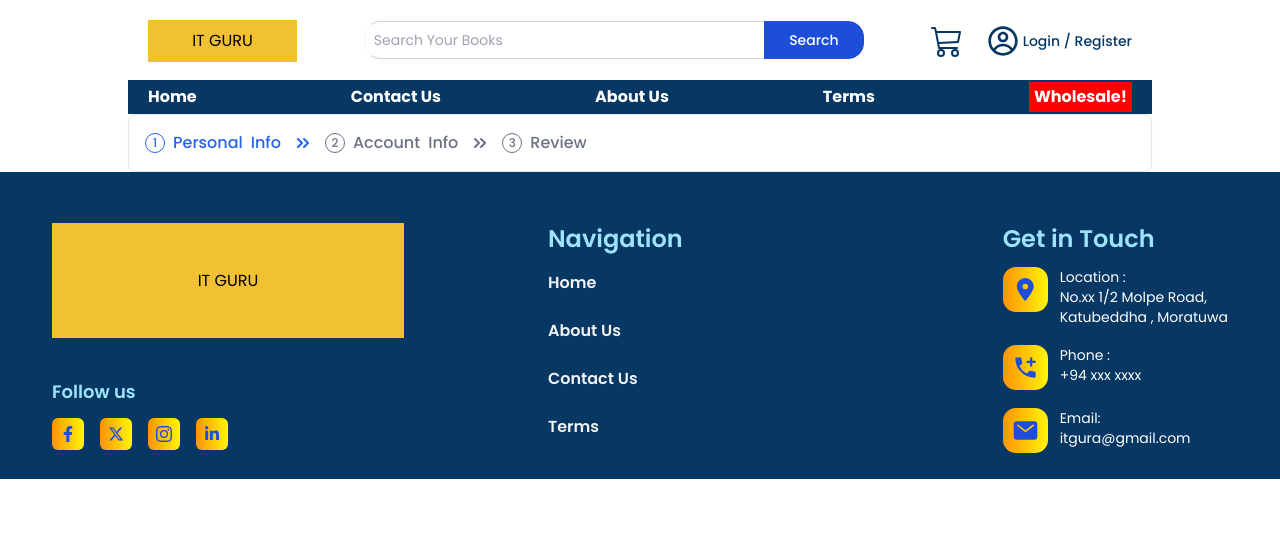
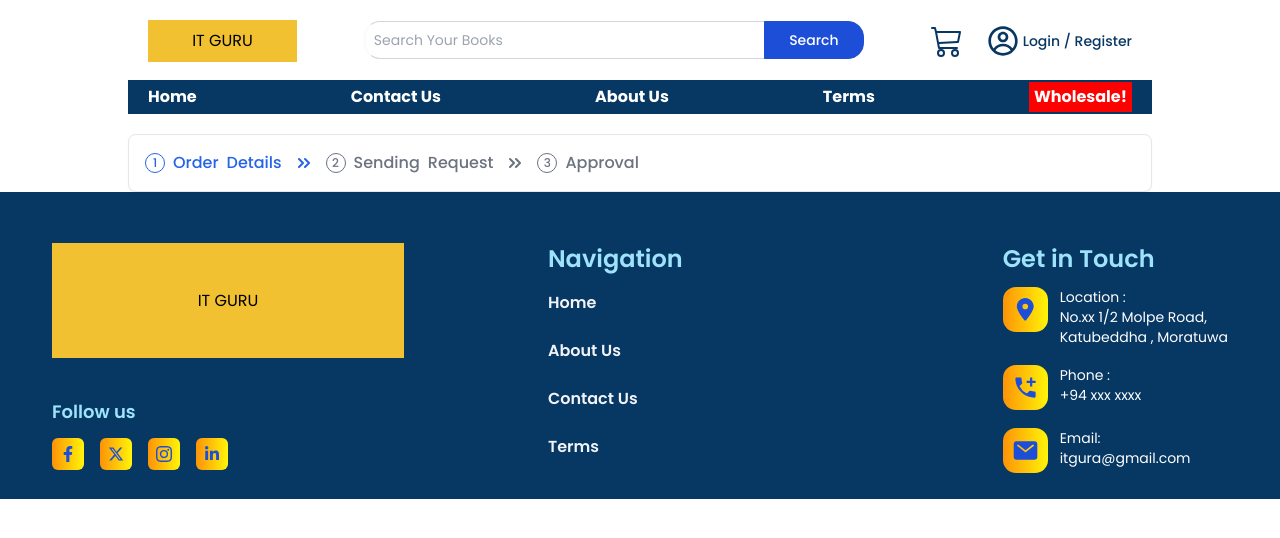
Before and after one commit to IT-Guru-Books-Store/ecomm-app-user, a Next.js app: page /wholesale-request in a window 1280 px wide. Shown: the top 538 px of the page. Built offline with nearby package versions, Linux system fonts and the light colour scheme.

Commit message:
adding wholesale-request header.

```diff
--- a/app/wholesale-request/page.js
+++ b/app/wholesale-request/page.js
@@ -4,7 +4,9 @@ import React from "react";
 const WholesaleRequest = () => {
   return (
     <div>
-      <WholesaleRequestHeader />
+      <div className="mt-5">
+        <WholesaleRequestHeader />
+      </div>
     </div>
   );
 };
--- a/components/wholesele-request/WholesaleRequestHeader.js
+++ b/components/wholesele-request/WholesaleRequestHeader.js
@@ -7,7 +7,7 @@ const WholesaleRequestHeader = () => {
         <span className="flex items-center justify-center w-5 h-5 me-2 text-xs border border-blue-600 rounded-full shrink-0 dark:border-blue-500">
           1
         </span>
-        Personal <span className="hidden sm:inline-flex sm:ms-2">Info</span>
+        Order <span className="hidden sm:inline-flex sm:ms-2">Details</span>
         <svg
           className="w-3 h-3 ms-2 sm:ms-4 rtl:rotate-180"
           aria-hidden="true"
@@ -28,7 +28,7 @@ const WholesaleRequestHeader = () => {
         <span className="flex items-center justify-center w-5 h-5 me-2 text-xs border border-gray-500 rounded-full shrink-0 dark:border-gray-400">
           2
         </span>
-        Account <span className="hidden sm:inline-flex sm:ms-2">Info</span>
+        Sending <span className="hidden sm:inline-flex sm:ms-2">Request</span>
         <svg
           className="w-3 h-3 ms-2 sm:ms-4 rtl:rotate-180"
           aria-hidden="true"
@@ -49,7 +49,7 @@ const WholesaleRequestHeader = () => {
         <span className="flex items-center justify-center w-5 h-5 me-2 text-xs border border-gray-500 rounded-full shrink-0 dark:border-gray-400">
           3
         </span>
-        Review
+        Approval
       </li>
     </ol>
   );
```
